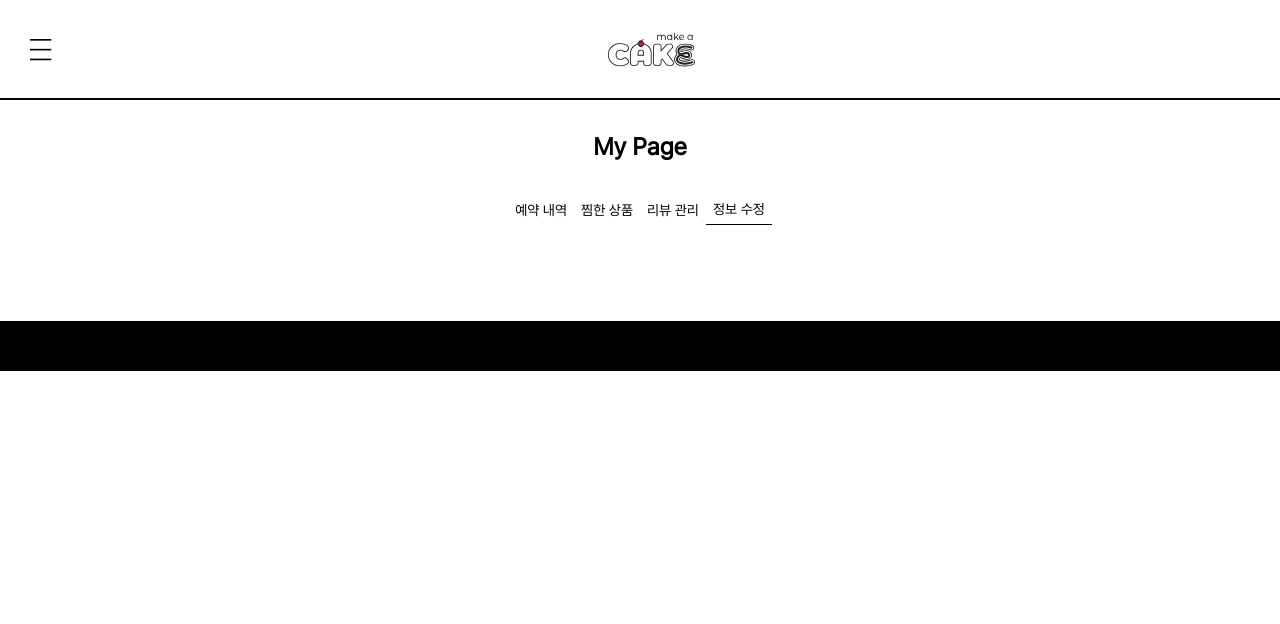
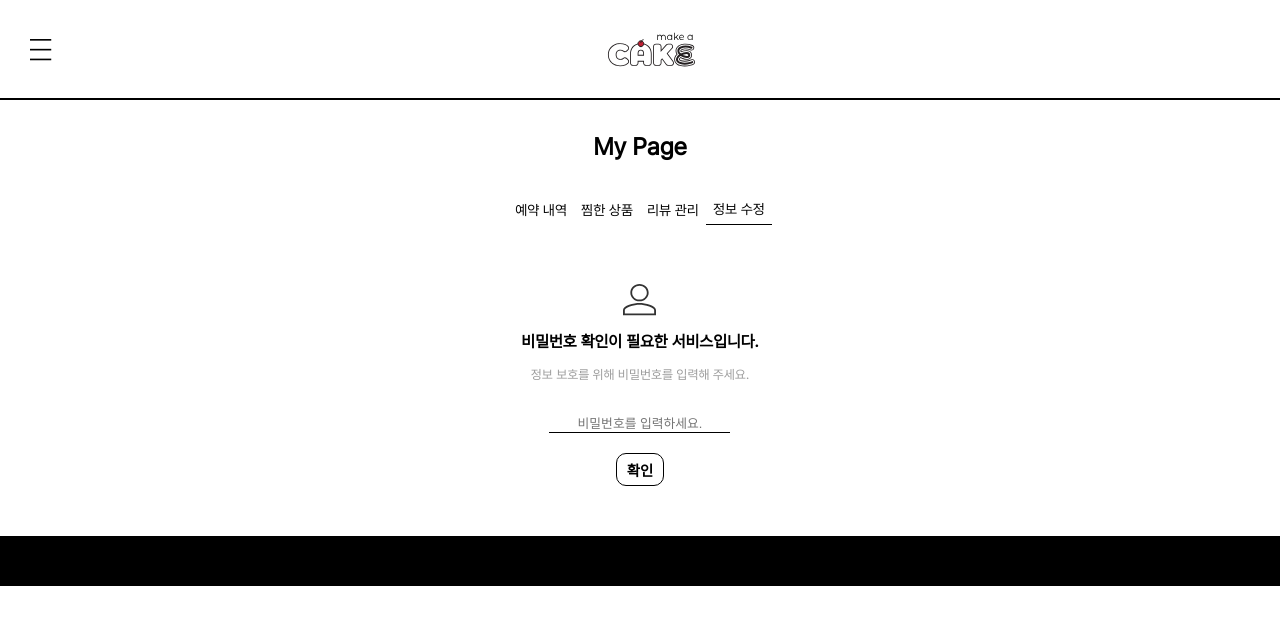
Before and after one commit to FRONTENDSCHOOL9/makeAcake, a React (Vite) app: page /mypage in a window 1280 px wide. Both pictures are taken after a click on the item "정보 수정". Shown: the top 624 px of the page. Built offline with nearby package versions, Linux system fonts and the light colour scheme.

Commit message:
💄 Add: 정보수정 UI

```diff
--- a/package.json
+++ b/package.json
@@ -10,6 +10,7 @@
     "preview": "vite preview"
   },
   "dependencies": {
+    "axios": "^1.6.8",
     "moment": "^2.30.1",
     "prettier": "^3.2.5",
     "prop-types": "^15.8.1",
--- /dev/null
+++ b/src/components/Buttons/OkButton.jsx
@@ -0,0 +1,39 @@
+import PropTypes from 'prop-types';
+import styled from 'styled-components';
+import { useLocation } from 'react-router-dom';
+import {Link} from "react-router-dom";
+
+
+Button.propTypes = {
+  children: PropTypes.node.isRequired
+}
+
+const StyledButtonWrap=styled.div`
+  display: flex;
+  justify-content:center;
+  text-align: center;
+`;
+
+
+const StyledButton = styled.button`
+  display: block;
+  color: #000;
+  padding: 5px 10px;
+  background-color: #FFF;
+  font-size: 0.9rem;
+  font-weight: 600;
+  border: solid 1px #000;
+  border-radius: 10px;
+  border-color: #000;
+  text-align: center;
+  // margin-top: 50px;
+`
+
+export default function Button({children}) {
+  const location = useLocation();
+  return (
+    <StyledButtonWrap>
+        <StyledButton>{children}</StyledButton>
+    </StyledButtonWrap>
+  )
+}
--- a/src/pages/MyPage/MyPage.jsx
+++ b/src/pages/MyPage/MyPage.jsx
@@ -1,4 +1,5 @@
 import noneRequest from "../../assets/images/noneRequest2.png";
+import passwordcheck from "../../assets/images/passwordcheck.svg";
 import { useState, useEffect, Fragment } from "react";
 
 import { StyledLayout, StyledContainer } from "@styles/LayoutStyled";
@@ -6,6 +7,11 @@ import { StyledLayout, StyledContainer } from "@styles/LayoutStyled";
 import Gnb from "../../components/Gnb/Gnb.jsx";
 import Card from "@components/Card/Card.jsx";
 import ReviewForm from "@components/Review/ReviewForm.jsx";
+
+import {InfoWrap, Input, FormWrap, Form, } from "./styles/MyPageStyles.js";
+import OkButton from "@components/Buttons/OkButton";
+import axios from 'axios';
+
 
 export default function MyPage() {
     const categories = [
@@ -18,6 +24,9 @@ export default function MyPage() {
     const [selectedCategory, setSelectedCategory] = useState(categories[0].type);
     const [cakes, setCakes] = useState([]);
     const [toggleStates, setToggleStates] = useState({});
+
+    const [password, setPassword] = useState("");
+    const [passwordCheck, setPasswordCheck] = useState(false);
 
     /* 가라데이터 */
     /* 예약 데이터 */
@@ -67,6 +76,23 @@ export default function MyPage() {
       }
     }
 
+    function handlePasswordInput(e) {
+      setPassword(e.target.value);
+  }
+const handlePasswordCheck = async () => {
+  try {
+    const response = await axios.post('https://market-lion.koyeb.app/api/users/login', {password});
+    if (password===response.data.item.password){
+      setPasswordCheck(true)
+    } else {
+      setPasswordCheck(false)
+      alert("비밀번호가 일치하지 않습니다.")
+    }
+   } catch (error) {
+    console.error(error)
+  }
+};
+
     function renderContent(category){
       return (
         <StyledContainer>
@@ -79,6 +105,43 @@ export default function MyPage() {
               </Fragment>
             )
          )}
+         {category === "info" && (
+          <>
+           { !passwordCheck ?(
+          <InfoWrap>
+            <div>
+              <img src={passwordcheck} alt="None Request" />
+              <h3>비밀번호 확인이 필요한 서비스입니다.</h3>
+              <p>정보 보호를 위해 비밀번호를 입력해 주세요.</p>
+              <input type="password" id="password" className="password" placeholder="비밀번호를 입력하세요." onChange={handlePasswordInput}/>
+              <OkButton onClick={handlePasswordCheck}>확인</OkButton>
+            </div>
+          </InfoWrap>
+        ):(
+          <FormWrap>
+            <h3>계정 정보</h3>
+            <Form>
+              <label htmlFor="type">유저 타입</label>
+              <Input type="text" id="type" name="type" placeholder="" disabled />
+              <label htmlFor="email">이메일</label>
+              <Input type="email" id="email" name="email" placeholder="" disabled />
+              <label htmlFor="pwdchange">비밀번호 변경</label>
+              <Input type="password" id="pwdchange" name="pwdchange" placeholder="" />
+              <label htmlFor="pwdcheck">비밀번호 재확인</label>
+              <Input type="password" id="pwdcheck" name="pwdcheck" placeholder="" />
+              <label htmlFor="nickname">닉네임</label>
+              <Input type="text" id="nickname" name="nickname" placeholder="" />
+              <label htmlFor="location">지역</label>
+              <Input type="text" id="location" name="location" placeholder="" /><OkButton>주소 찾기</OkButton>
+              <label htmlFor="phone">연락처</label>
+              <Input type="number" id="phone" name="phone" placeholder="" />
+              <OkButton>확인</OkButton>
+            </Form>
+          </FormWrap>
+        )}
+          </>
+
+        )}
         </StyledContainer>
       )
     }
--- a/src/pages/MyPage/styles/MyPageStyles.js
+++ b/src/pages/MyPage/styles/MyPageStyles.js
@@ -0,0 +1,71 @@
+import styled from "styled-components";
+
+
+// export const
+export const InfoWrap = styled.div`
+display: flex;
+justify-content: center;
+text-align: center;
+font-size: 0.8rem;
+color: #9c9c9c;
+& h3 {
+  font-size: 1rem;
+  color: #000;
+}
+& input {
+  border: none;
+  border-bottom: solid 1px #000;
+  margin-bottom: 20px;
+  margin-top: 20px;
+}
+& input::placeholder{
+  text-align: center;
+  font-size: 0.8rem;
+}
+`;
+
+export const FormWrap = styled.div`
+display: flex;
+flex-direction: column;
+
+align-items: center;
+justify-content: center;
+& > h3 {
+  text-decoration: underline;
+  margin-right: auto;
+  font-size: 0.9rem;
+}
+`;
+
+export const Form = styled.form`
+display: grid;
+grid-template-columns: 80px 1fr;
+grid-gap: 8px;
+// max-width: 320px;
+font-size: 0.8rem;
+& label {
+width: 100px;
+}
+& input {
+  width: 140px;
+  margin-left: 8px;
+  border: 1px solid #BDBDBD;
+  border-radius: 10px;
+}
+& input::placeholder {
+ color: #717171;
+}
+& button {
+  margin-top: 50px;
+  height: 22px;
+  display: flex;
+  align-items: center;
+  font-size: 0.7rem;
+}
+}
+`
+
+export const Input = styled.input`
+margin-left: 10px;
+height: 20px;
+`;
--- a/src/styles/LayoutStyled.js
+++ b/src/styles/LayoutStyled.js
@@ -1,4 +1,4 @@
-import {isReserve, isReview} from "@utils/cardLocation.js"
+import {isReserve, isReview, isInfo, isWish} from "@utils/cardLocation.js"
 
 import styled from "styled-components";
 
@@ -12,7 +12,8 @@ export const StyledLayout = styled.div`
 export const StyledContainer = styled.div`
   display: flex;
   width: 340px;
-  justify-content: ${props => isReserve(props.location) || isReview(props.location) ? "center" : "flex-start"};
+  justify-content: ${props => isWish(props.location) ? "flex-start" : "center"};
+
   margin-top: 30px;
   gap: 13px;
   flex-wrap: wrap;
--- a/src/utils/cardLocation.js
+++ b/src/utils/cardLocation.js
@@ -3,3 +3,4 @@ export const isReview = (location) => location === "review";
 export const isMain = (location) => location === "main";
 export const isWish = (location) => location === "wish";
 export const isBrowse = (location) => location === "browse";
+export const isInfo = (location) => location === "info";
```
Also changed, not shown: src/assets/images/passwordcheck.svg (added), 1 other file (tests, documents, lock files or other folders).
